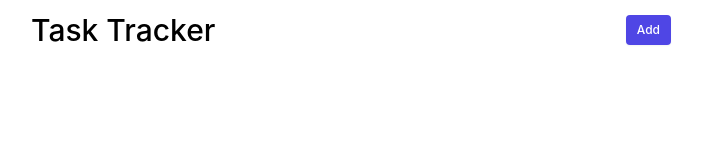
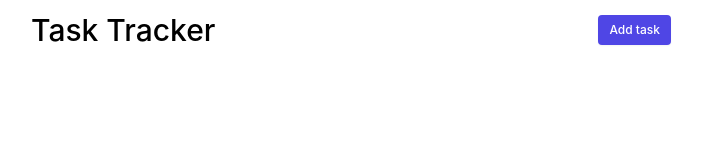
Before and after one commit to emilianolch/react-task-tracker, a React (Create React App) app: page / in a window 1280 px wide. Shown: the top 160 px of the page, without its empty margins (289-991 px from the left). Built offline with nearby package versions, Linux system fonts and the light colour scheme.

Commit message:
added button component

```diff
--- /dev/null
+++ b/src/components/Button.js
@@ -0,0 +1,9 @@
+const Button = ({ text }) => {
+  return (
+    <button className="inline-flex items-center px-2.5 py-1.5 border border-transparent text-xs font-medium rounded shadow-sm text-white bg-indigo-600 hover:bg-indigo-700 focus:outline-none focus:ring-2 focus:ring-offset-2 focus:ring-indigo-500">
+      {text}
+    </button>
+  );
+};
+
+export default Button;
--- a/src/components/Header.js
+++ b/src/components/Header.js
@@ -1,10 +1,10 @@
+import Button from "./Button";
+
 export const Header = () => {
   return (
     <div className="mx-auto max-w-screen-sm flex justify-between items-center">
       <h1 className="text-3xl font-medium">Task Tracker</h1>
-      <button className="inline-flex items-center px-2.5 py-1.5 border border-transparent text-xs font-medium rounded shadow-sm text-white bg-indigo-600 hover:bg-indigo-700 focus:outline-none focus:ring-2 focus:ring-offset-2 focus:ring-indigo-500">
-        Add
-      </button>
+      <Button text="Add task"></Button>
     </div>
   );
 };
```
